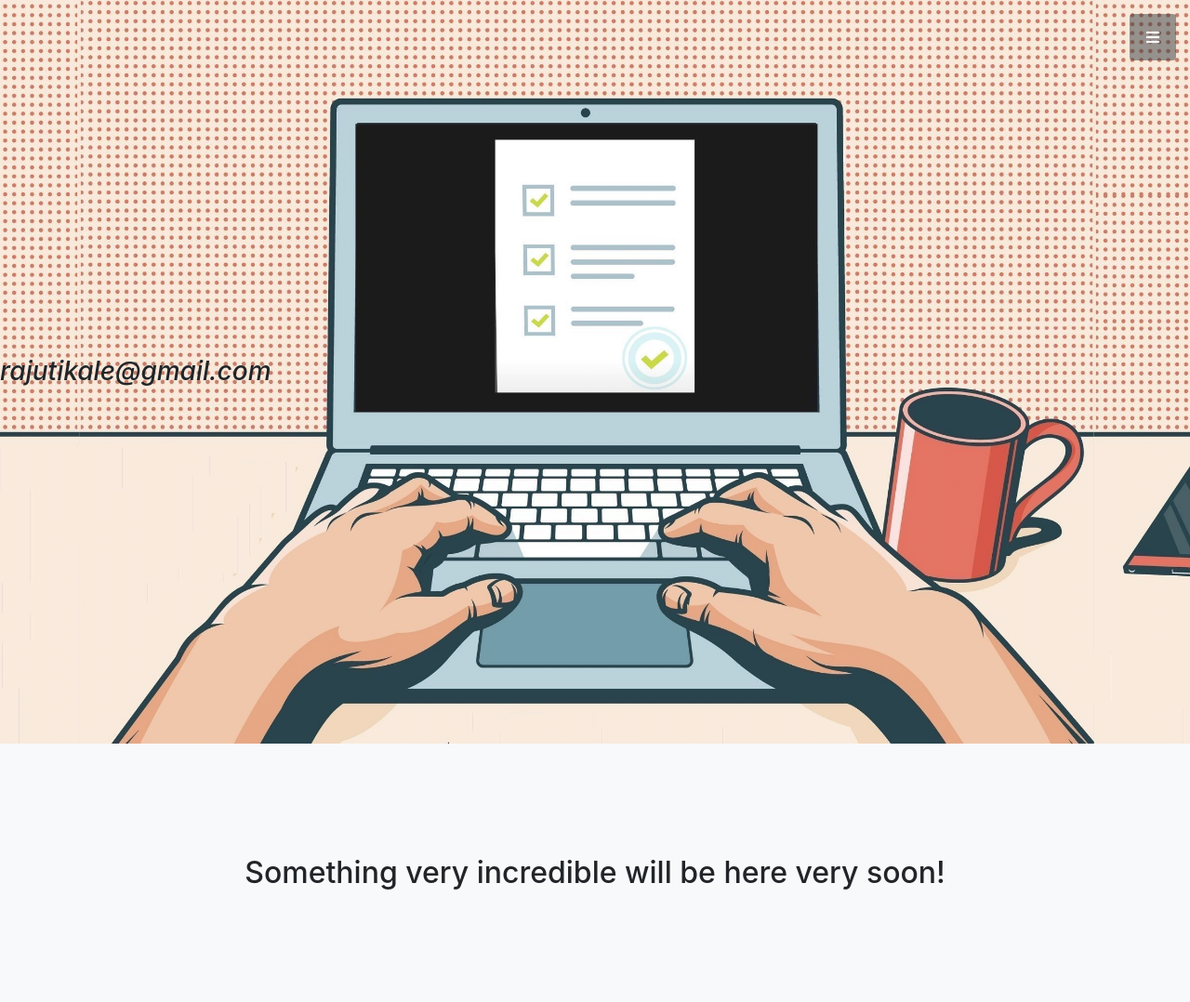
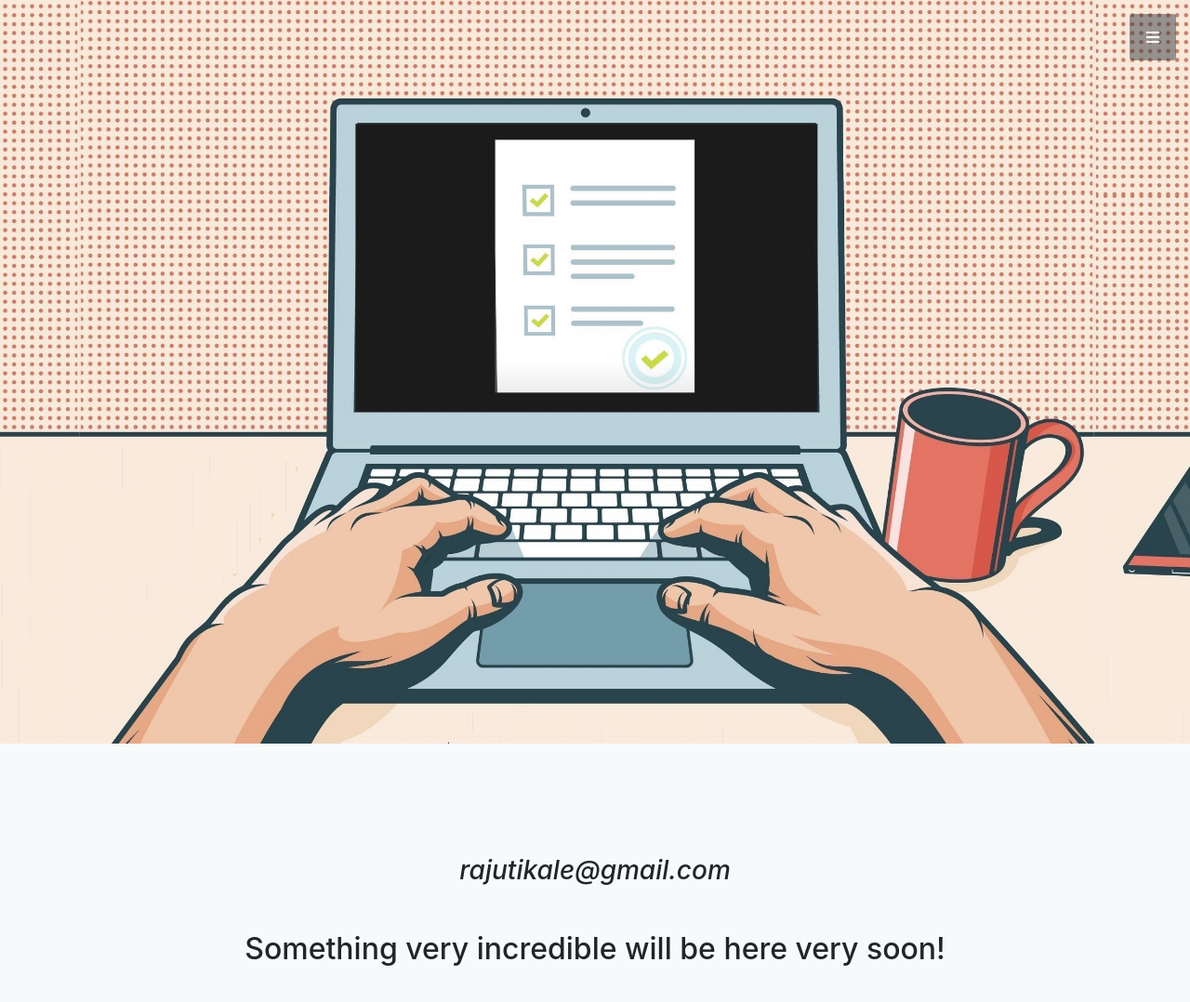
Before and after one commit to raju-tikale/raju-tikale.github.io, a website with bundled scripts: page index.html in a window 1280 px wide. Shown: the top 1078 px of the page at 93% size. Built offline with nearby package versions, Linux system fonts and the light colour scheme.

Commit message:
Update index.html
update

```diff
--- a/index.html
+++ b/index.html
@@ -60,7 +60,7 @@
         <em></em>
       </h3>
       <h3 class="mb-5">
-        <em>rajutikale@gmail.com</em>
+        <em></em>
       </h3>
       <!--<a class="btn btn-primary btn-xl js-scroll-trigger" href="#about">Find Out More</a>-->
     </div>
@@ -72,6 +72,9 @@
     <div class="container text-center">
       <div class="row">
         <div class="col-lg-10 mx-auto">
+          <h3 class="mb-5">
+               <em>rajutikale@gmail.com</em>
+          </h3>
           <h2>Something very incredible will be here very soon!</h2>
           <!--<p class="lead mb-5">This theme features a flexible, UX friendly sidebar menu and stock photos from our friends at
             <a href="https://unsplash.com/">Unsplash</a>!</p>
```
